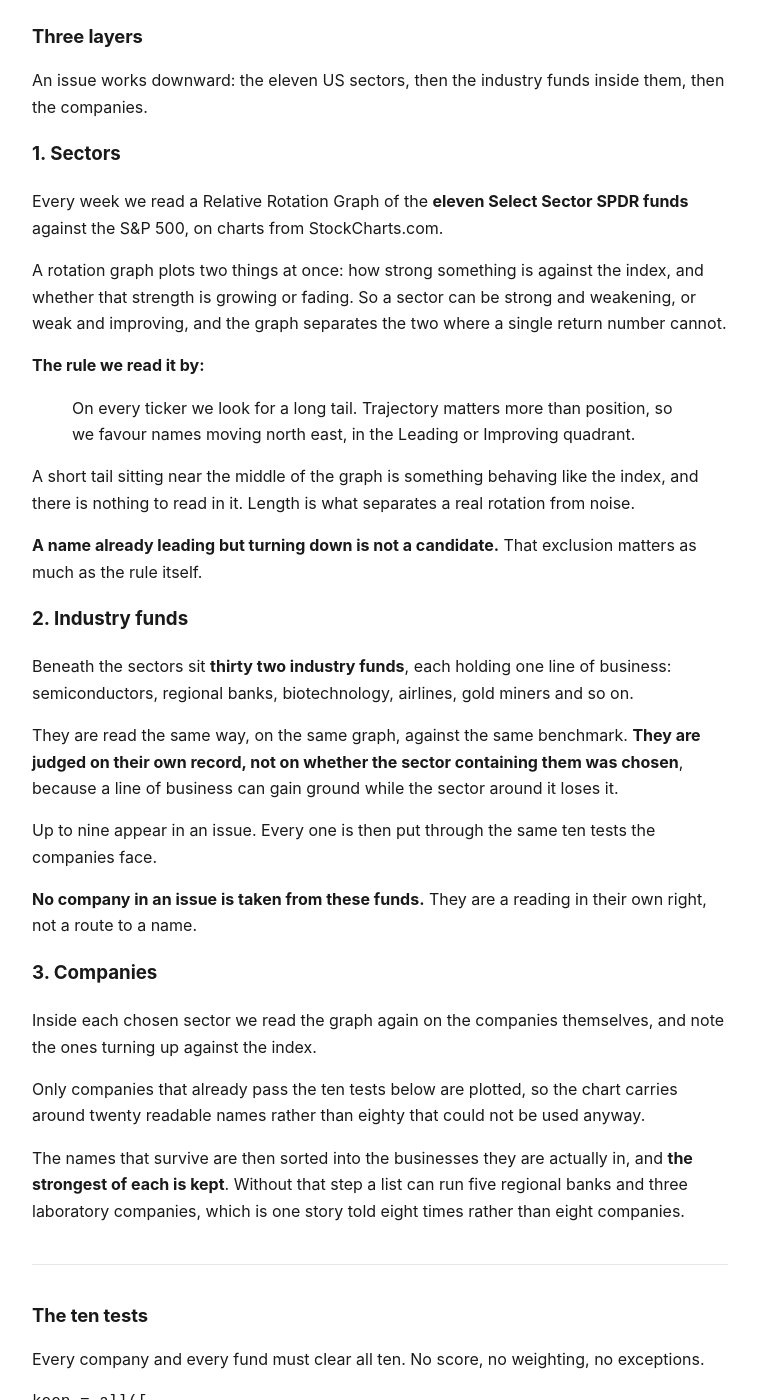
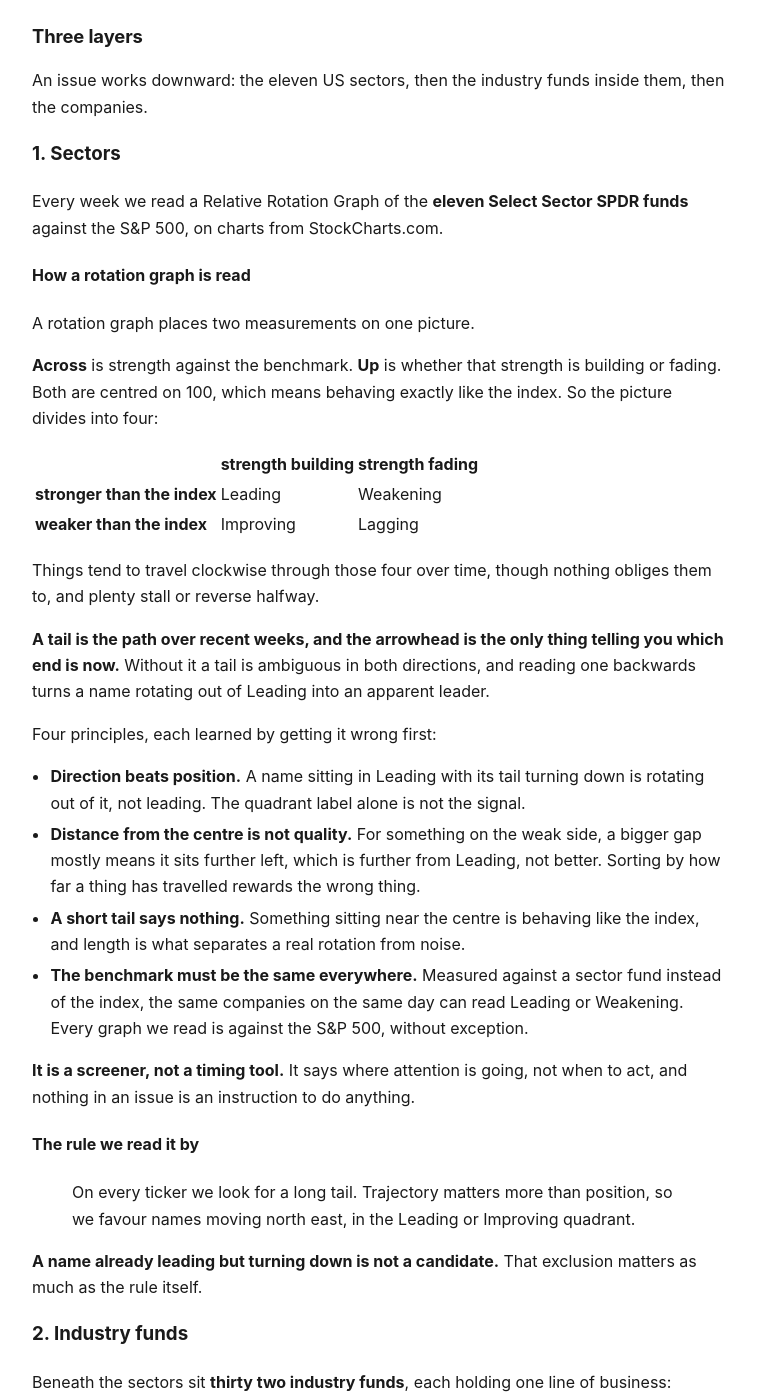
Before and after one commit to themicrocapinvestor/MM-Policies, a Jekyll site: the page built from methodology.md, in a window 1280 px wide and 1400 px high, scrolled down 692 px. Shown: the whole window, without its empty margins (260-1017 px from the left). Built offline with Jekyll 4.4.1, drawn with Linux system fonts in a browser that asks for light colours; some of the changed text lies outside the part shown.

Commit message:
Methodology: how a rotation graph is actually read
The four quadrants and what each means, that rotation tends to run clockwise, and that a
tail without an arrowhead is ambiguous in both directions.

Then four reading principles, each of which is in Mark 4's error log because it was got
wrong first: direction beats position, distance from the centre is not quality, a short
tail says nothing, and the benchmark must be the same everywhere. That last one is the
sharpest: against a sector fund instead of the index, the same companies on the same day
read Leading or Weakening.

Written from the concepts, in our own words, naming nobody. The trademark notice is on the
page because the page uses the name throughout.

```diff
--- a/methodology.md
+++ b/methodology.md
@@ -36,17 +36,46 @@ the companies.
 Every week we read a Relative Rotation Graph of the **eleven Select Sector SPDR funds**
 against the S&P 500, on charts from StockCharts.com.
 
-A rotation graph plots two things at once: how strong something is against the index, and
-whether that strength is growing or fading. So a sector can be strong and weakening, or
-weak and improving, and the graph separates the two where a single return number cannot.
+#### How a rotation graph is read
 
-**The rule we read it by:**
+A rotation graph places two measurements on one picture.
+
+**Across** is strength against the benchmark. **Up** is whether that strength is building
+or fading. Both are centred on 100, which means behaving exactly like the index. So the
+picture divides into four:
+
+| | strength building | strength fading |
+|---|---|---|
+| **stronger than the index** | Leading | Weakening |
+| **weaker than the index** | Improving | Lagging |
+
+Things tend to travel clockwise through those four over time, though nothing obliges them
+to, and plenty stall or reverse halfway.
+
+**A tail is the path over recent weeks, and the arrowhead is the only thing telling you
+which end is now.** Without it a tail is ambiguous in both directions, and reading one
+backwards turns a name rotating out of Leading into an apparent leader.
+
+Four principles, each learned by getting it wrong first:
+
+- **Direction beats position.** A name sitting in Leading with its tail turning down is
+  rotating out of it, not leading. The quadrant label alone is not the signal.
+- **Distance from the centre is not quality.** For something on the weak side, a bigger
+  gap mostly means it sits further left, which is further from Leading, not better. Sorting
+  by how far a thing has travelled rewards the wrong thing.
+- **A short tail says nothing.** Something sitting near the centre is behaving like the
+  index, and length is what separates a real rotation from noise.
+- **The benchmark must be the same everywhere.** Measured against a sector fund instead of
+  the index, the same companies on the same day can read Leading or Weakening. Every graph
+  we read is against the S&P 500, without exception.
+
+**It is a screener, not a timing tool.** It says where attention is going, not when to act,
+and nothing in an issue is an instruction to do anything.
+
+#### The rule we read it by
 
 > On every ticker we look for a long tail. Trajectory matters more than position, so we
 > favour names moving north east, in the Leading or Improving quadrant.
-
-A short tail sitting near the middle of the graph is something behaving like the index,
-and there is nothing to read in it. Length is what separates a real rotation from noise.
 
 **A name already leading but turning down is not a candidate.** That exclusion matters as
 much as the rule itself.
@@ -162,4 +191,9 @@ Stated plainly, because a method described without them is a sales pitch.
 
 ---
 
+**Relative Rotation Graph** and **RRG** are registered trademarks of RRG Research, used
+with permission. The graphs are published by StockCharts.com and are read there on a paid
+subscription. Neither is affiliated with this publication and neither has reviewed or
+endorsed anything in it.
+
 The full [Disclaimer](disclaimer.html) applies to every issue.
```
